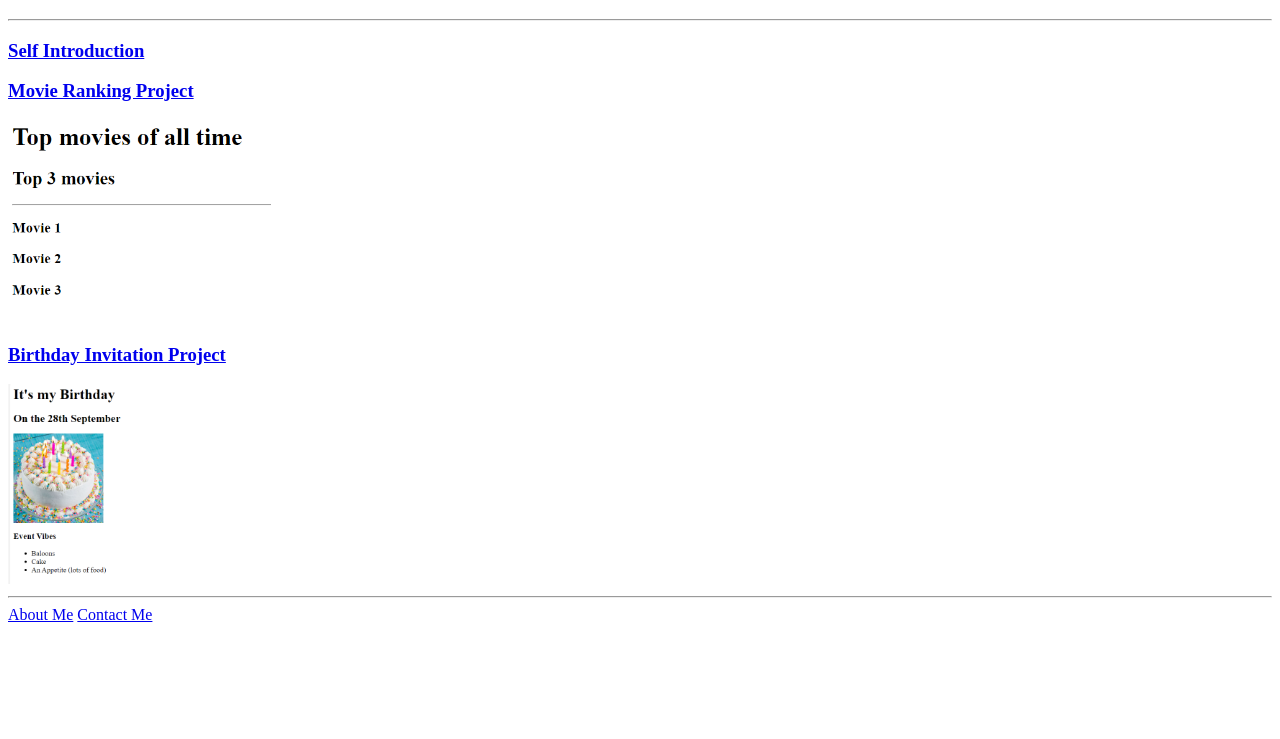
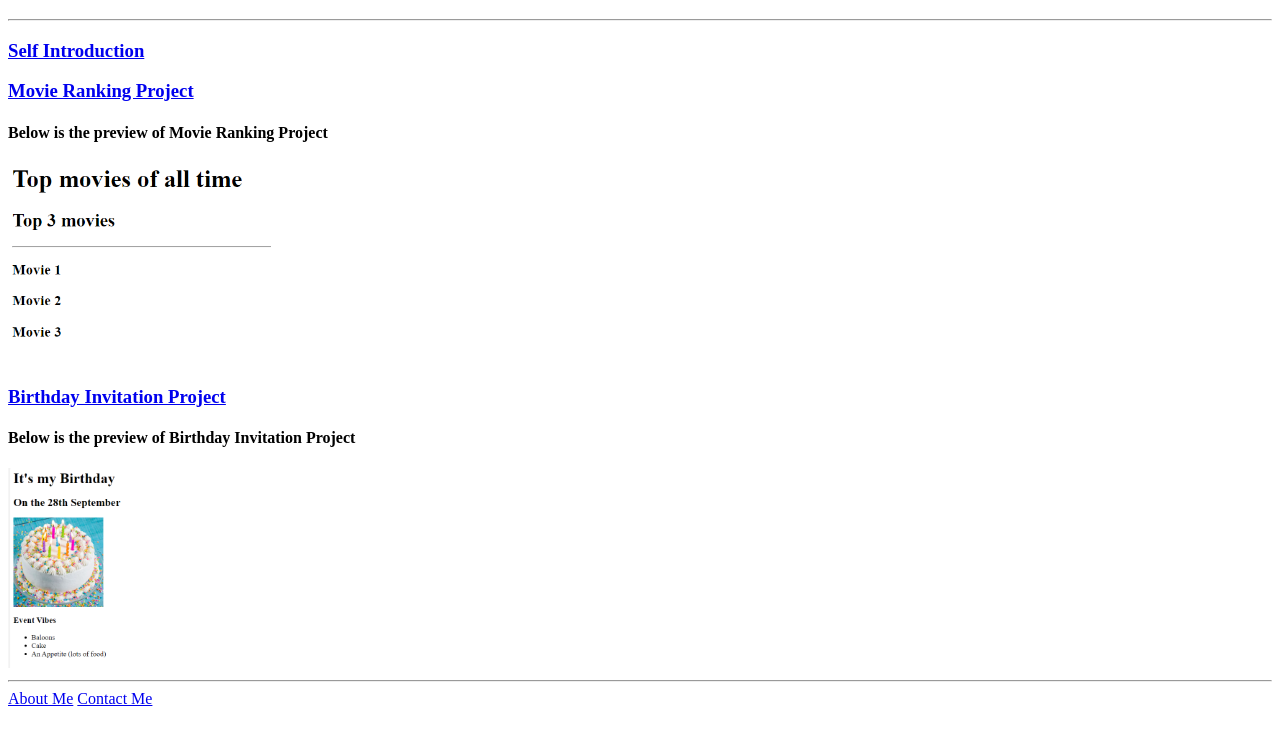
Before and after one commit to likithagiri/html-portfolio, a plain HTML site: page index.html in a window 1280 px wide. Shown: the part 61-800 px from the top of the page. Drawn offline with Linux system fonts and the light colour scheme.

Commit message:
Update index.html

```diff
--- a/index.html
+++ b/index.html
@@ -10,10 +10,12 @@
 	<h3><a href="./MyIntroduction.html"> Self Introduction </a></h3>
 	<h3><a href="./MovieRanking.html"> Movie Ranking Project </a></h3>
 	<!--<br />-->
+	<h4>Below is the preview of Movie Ranking Project</h4>
 	<img src="./MovieRankingImage.png" height= "200" alt="Movie Ranking Image" />
 	<!--<br />-->
 	<h3><a href="./Birthday Invite Project.html"> Birthday Invitation Project</a></h3>
 	<!--<br />-->
+	<h4>Below is the preview of Birthday Invitation Project</h4>
 	<img src="./MyBirthdayInvitationImage.png" height= "200" alt="Birthday Invitation Image"/>
 	<hr />
 	<a href="./AboutMe.html"> About Me</a>
```
